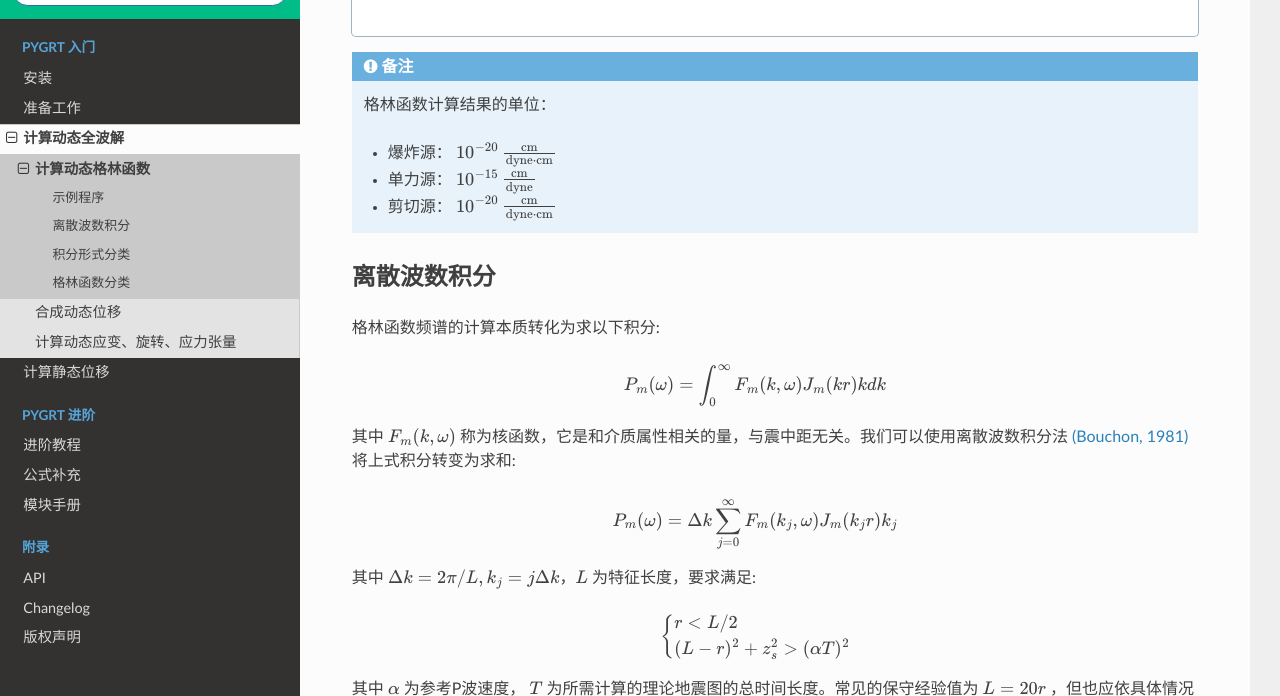
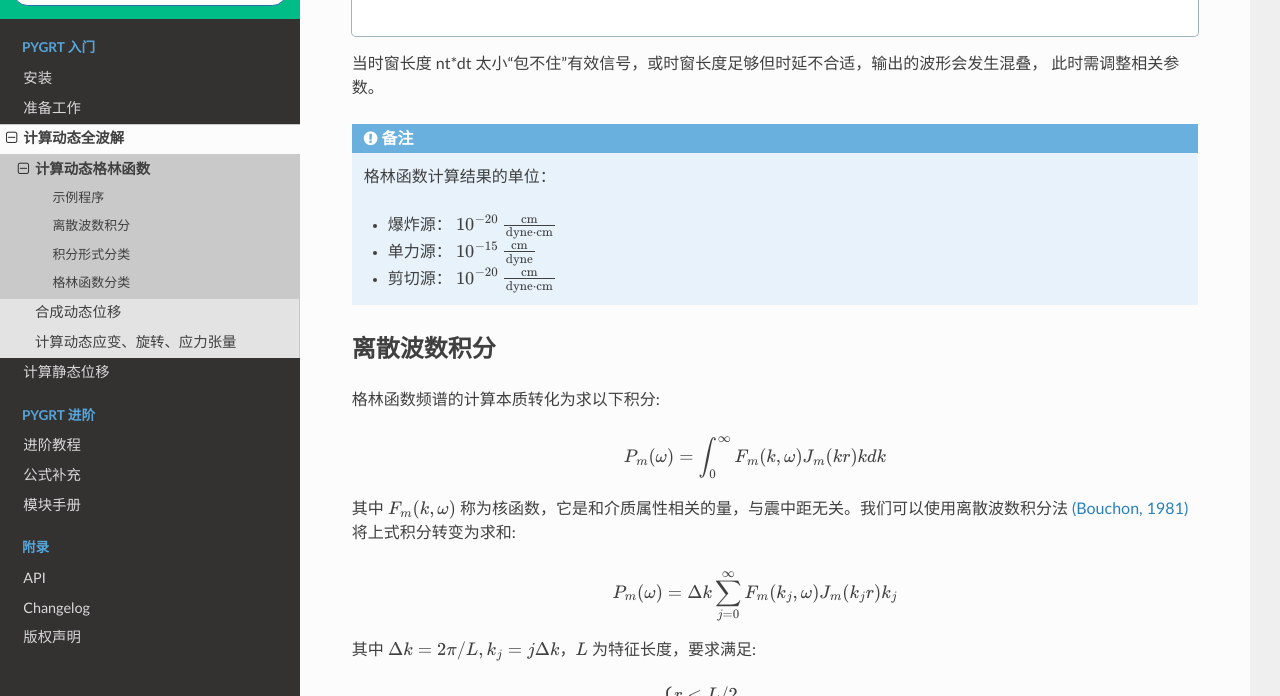
Before and after one commit to Dengda98/PyGRT, a Sphinx documentation site: the page built from docs/source/Tutorial/dynamic/gfunc.rst, in a window 1280 px wide and 900 px high, scrolled down 1976 px, cut to the strip 204-900 px from the top of the window. Built offline with Sphinx 7.4.7 and the Read the Docs theme 3.1.0, drawn with Linux system fonts in a browser that asks for light colours; pages that are not in the unit, such as notebooks, are missing from menus; the version number could not be read and is left out; comment, search, counter and statistics services are not loaded.

Commit message:
DOC: add annotation about narrow `nt*dt` (#107)

```diff
--- a/docs/source/Module/greenfn.rst
+++ b/docs/source/Module/greenfn.rst
@@ -62,6 +62,9 @@ greenfn
     + **+n**\ *fac* - 频率域插值倍数[1]。即在做逆傅里叶变换时，在频域上最高频后补零，
       相当于 *nt* ← *nt* \* *fac* , *dt* ← *dt* / *fac* ，使计算的波形更平滑。
 
+    当时窗长度 nt\*dt 太小“包不住”有效信号，或时窗长度足够但时延(|-E|)不合适，输出的波形会发生混叠，
+    此时需调整 |-N| 和 |-E| 。
+
 .. include:: explain_-R.rst_
 
 .. include:: explain_-O.rst_
--- a/docs/source/Tutorial/dynamic/gfunc.rst
+++ b/docs/source/Tutorial/dynamic/gfunc.rst
@@ -74,6 +74,8 @@ Python中计算动态格林函数的主函数为 :func:`compute_grn() <pygrt.pym
 
         多个震中距的格林函数以列表形式返回，其中每个元素为 |Stream| 类。:class:`Trace.stats.sac` 中保存了SAC头段变量，与C程序输出保持一致。
 
+当时窗长度 nt\*dt 太小“包不住”有效信号，或时窗长度足够但时延不合适，输出的波形会发生混叠，
+此时需调整相关参数。
 
 .. note::
 
@@ -82,8 +84,6 @@ Python中计算动态格林函数的主函数为 :func:`compute_grn() <pygrt.pym
    + 爆炸源：  :math:`10^{-20} \, \frac{\text{cm}}{\text{dyne} \cdot \text{cm}}`
    + 单力源：  :math:`10^{-15} \, \frac{\text{cm}}{\text{dyne}}`
    + 剪切源：  :math:`10^{-20} \, \frac{\text{cm}}{\text{dyne} \cdot \text{cm}}`
-
-
 
 
 离散波数积分
```
Also changed, not shown: 1 other file.
